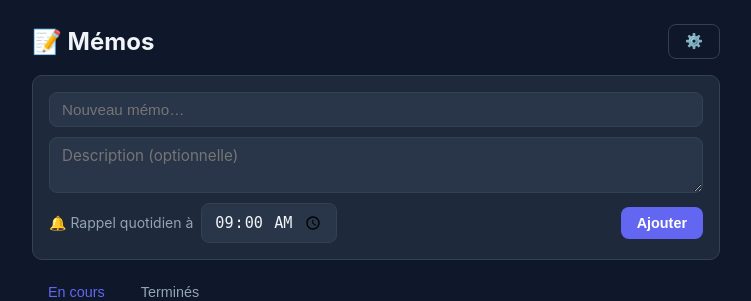
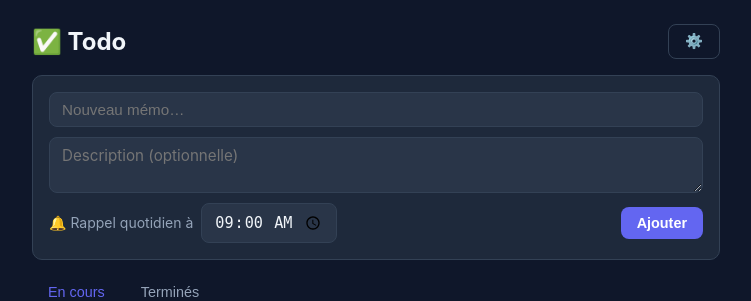
Before and after one commit to percolouco/memo, a FastAPI app: page / in a window 1280 px wide. Shown: the top 301 px of the page, without its empty margins (264-1015 px from the left). Run offline with FastAPI, Linux system fonts and the light colour scheme; data that the repository does not hold is empty.

Commit message:
Rename app from Mémos to Todo

```diff
--- a/templates/index.html
+++ b/templates/index.html
@@ -3,13 +3,13 @@
 <head>
   <meta charset="UTF-8" />
   <meta name="viewport" content="width=device-width, initial-scale=1.0" />
-  <title>Mémos</title>
+  <title>Todo</title>
   <link rel="stylesheet" href="/static/style.css" />
 </head>
 <body>
   <div class="app">
     <header>
-      <h1>📝 Mémos</h1>
+      <h1>✅ Todo</h1>
       <div class="header-actions">
         <button class="btn btn-ghost" id="btn-settings" title="Paramètres">⚙️</button>
       </div>
```
